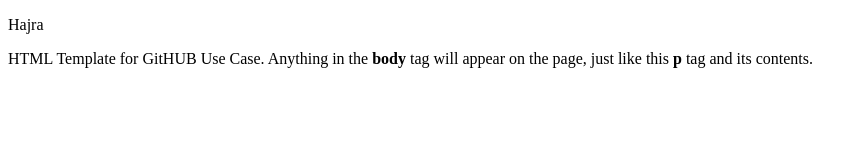
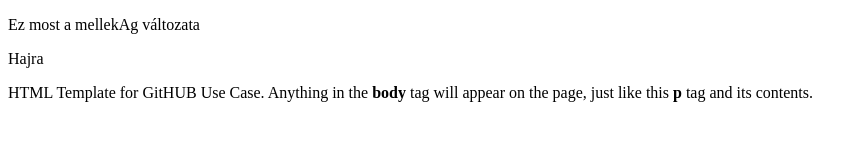
Before and after one commit to imofelde/Git_cat_2025, a plain HTML site: page index.html in a window 1280 px wide. Shown: the whole page, without its empty margins (0-867 px from the left). Drawn offline with Linux system fonts and the light colour scheme.

Commit message:
Ez a mellekAg verzioja

```diff
--- a/index.html
+++ b/index.html
@@ -4,6 +4,7 @@
     <title>This is the title of the webpage!</title>
   </head>
   <body>
+    <p>Ez most a mellekAg változata</p>
     <p>Hajra</p>
 	<p>HTML Template for GitHUB Use Case. Anything in the <strong>body</strong> tag will appear on the page, just like this <strong>p</strong> tag and its contents.</p>
   </body>
```
